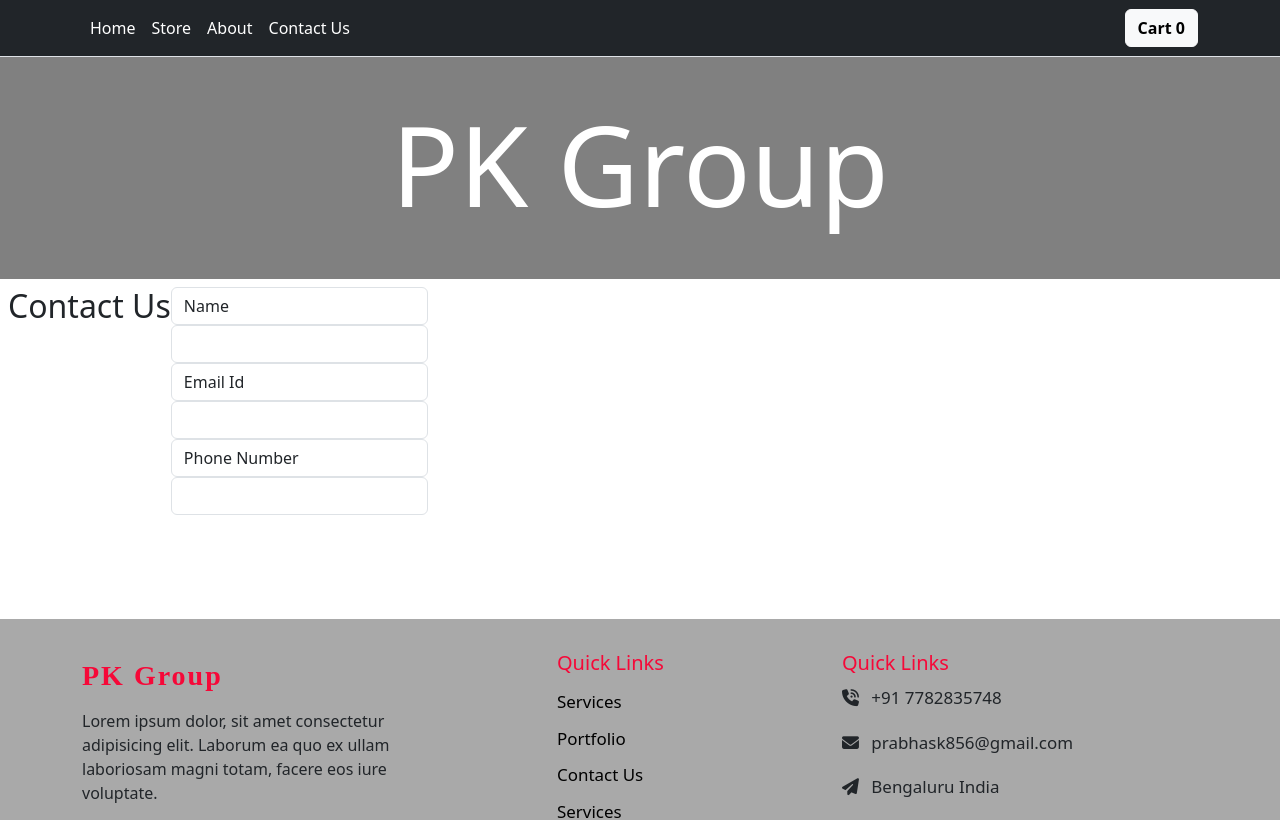
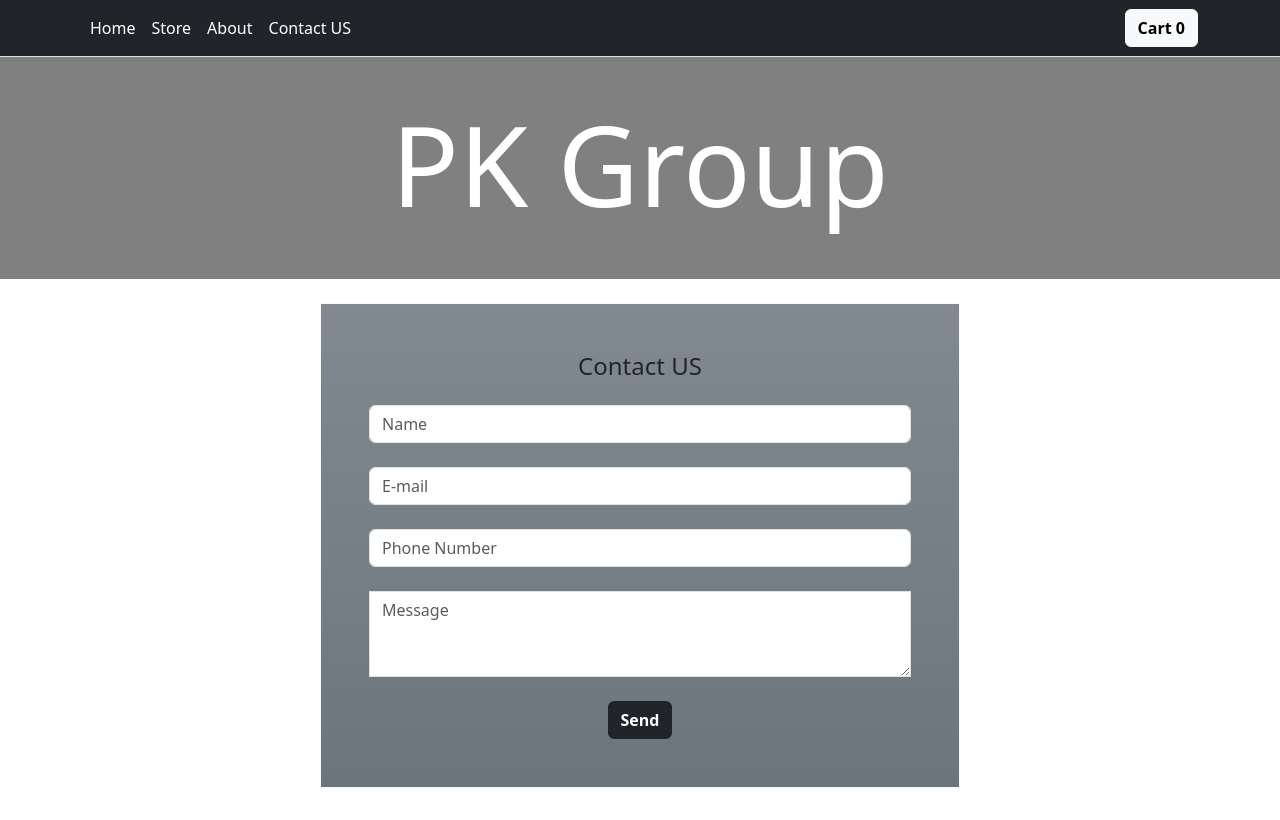
Before and after one commit to prabhasg56/e-commerce-react, a React (Create React App) app: page /contactUs in a window 1280 px wide. Shown: the top 820 px of the page. Built offline with nearby package versions, Linux system fonts and the light colour scheme.

Commit message:
save contact us data into firebase

```diff
--- a/src/components/Layout/Header.js
+++ b/src/components/Layout/Header.js
@@ -33,7 +33,7 @@ const Header = (props) => {
               <NavLink to="/about" className="nav-componets">About</NavLink>
             </Nav.Link>
             <Nav.Link>
-              <NavLink to="/contactUs" className="nav-componets">Contact Us</NavLink>
+              <NavLink to="/contactUs" className="nav-componets">Contact US</NavLink>
             </Nav.Link>
           </Nav>
           <Nav>
--- a/src/components/pages/Contact/ContactUs.js
+++ b/src/components/pages/Contact/ContactUs.js
@@ -1,29 +1,82 @@
-import React from 'react'
+import React, { useRef } from "react";
 
 const ContactUs = () => {
+  const name = useRef("");
+  const email = useRef("");
+  const phone = useRef("");
+  const message = useRef("");
+
+  const setContactInfo = (event) => {
+    event.preventDefault();
+
+    const contactInfo = {
+      name: name.current.value,
+      email: email.current.value,
+      phone: phone.current.value,
+      message: message.current.value,
+    };
+
+    fetch(
+      "https://e-commerce-project-997c1-default-rtdb.firebaseio.com/contactUs.json",
+      {
+        method: "POST",
+        body: JSON.stringify(contactInfo),
+        headers: {
+          "Content-Type": "application/json",
+        },
+      }
+    );
+
+    name.current.value = "";
+      email.current.value = "";
+      phone.current.value = "";
+      message.current.value = "";
+  };
+
   return (
-    <>
-      <div  class="d-inline-flex p-2">
-      <h2>Contact Us</h2>
-      <form>
-            <label className='form-control'>
-                Name
-            </label>
-            <input className='form-control'/>
+    <div>
+      <form className="text-center border border-light p-5 w-50 bg-secondary bg-gradient mt-4 container">
+        <p className="h4 mb-4">Contact US</p>
 
-            <label className='form-control'>
-                Email Id
-            </label>
-            <input className='form-control'/>
+        <input
+          type="text"
+          className="form-control mb-4"
+          placeholder="Name"
+          ref={name}
+        />
 
-            <label className='form-control'>
-                Phone Number
-            </label>
-            <input className='form-control'/>
+        <input
+          type="email"
+          className="form-control mb-4"
+          placeholder="E-mail"
+          ref={email}
+        />
+
+        <input
+          type="email"
+          className="form-control mb-4"
+          placeholder="Phone Number"
+          ref={phone}
+        />
+
+        <div className="form-group">
+          <textarea
+            className="form-control rounded-0"
+            rows="3"
+            placeholder="Message"
+            ref={message}
+          ></textarea>
+        </div>
+
+        <button
+          className="btn btn-dark mt-4 fw-bold"
+          onClick={(e) => setContactInfo(e)}
+        >
+          Send
+        </button>
       </form>
-      </div>
-    </>
-  )
-}
+    </div>
+  );
+};
 
 export default ContactUs;
```
